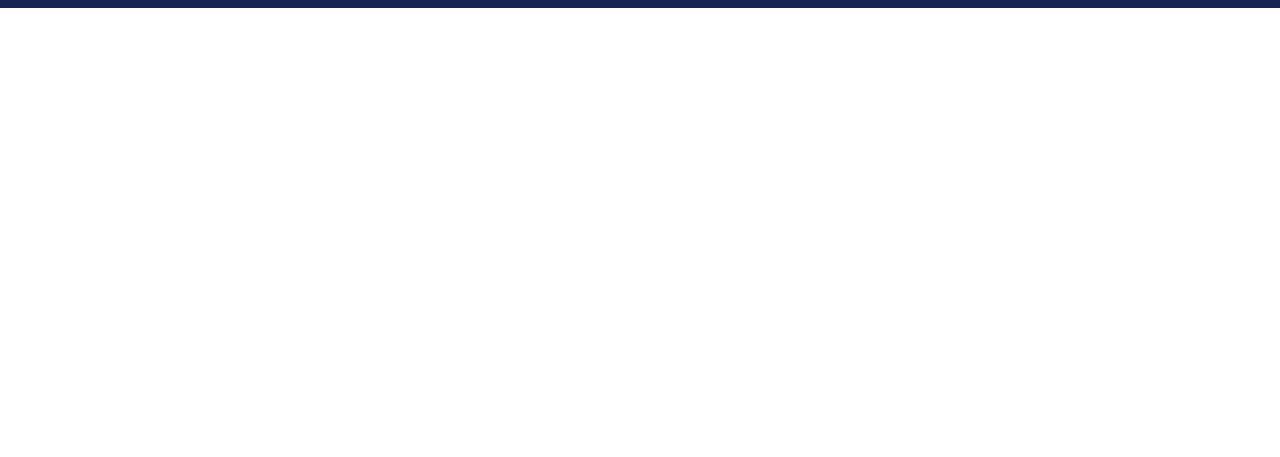
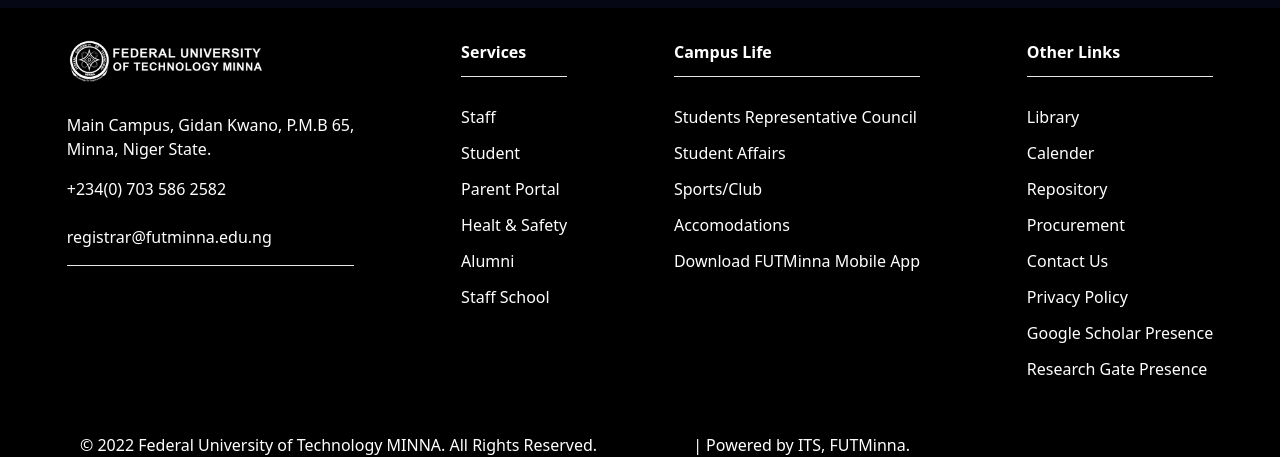
Before and after one commit to pa3k-tabs/FUTMINNA_clone, a website: page src/index.html in a window 1280 px wide. Shown: the part 5170-5627 px from the top of the page. Before the commit the page ends 5178 px from the top, so only its background shows below. Drawn offline with Linux system fonts and the light colour scheme.

Commit message:
update on the design

```diff
--- a/src/index.html
+++ b/src/index.html
@@ -378,7 +378,7 @@
         </div>
       </div>
     </div>
-    <div class="flex justify-between items-end px-28 h-36 bg-blue-950">
+    <div class="flex justify-between items-end px-28 h-36 bg-stakeholders">
       <div class="pb-6"><a href=""><img src="./img/tetfund-white-1-1.png" alt=""></a></div>
       <div>
         <div><p class="font-semibold pb-8 text-white pl-9">Stakeholders</p></div>
@@ -386,11 +386,49 @@
       </div>
       <div class="pb-6"><a href=""><img src="./img/fmelogo-white-300x100-1.png" alt=""></a></div>
     </div>
-    <div class="">
-      <div></div>
-      <div></div>
-      <div></div>
-      <div></div>
+    <div class=" bg-black text-white">
+      <div class="flex justify-evenly gap-14">
+      <div class="pt-8 pl-4">
+        <img src="./img/futminna-white-300x71.png" alt="" class="h-[45px] w-[195px]">
+        <p class="pt-7">Main Campus, Gidan Kwano, P.M.B 65,</p>
+        <p class="pb-4">Minna, Niger State.</p>
+        <p class="pb-6">+234(0) 703 586 2582</p>
+        <p class="pb-4">registrar@futminna.edu.ng</p>
+        <hr class="bg-futminna">
+      </div>
+      <div class="pt-8">
+        <div class="pb-3 font-semibold"><p>Services</p></div> <hr>
+        <p class="pt-7 pb-3"><a href="" class="hover:text-yellow-400">Staff</a></p>
+        <p class="pb-3"><a href="" class="hover:text-yellow-400">Student</a></p>
+        <p class="pb-3"><a href="" class="hover:text-yellow-400">Parent Portal</a></p>
+        <p class="pb-3"><a href="" class="hover:text-yellow-400">Healt & Safety</a></p>
+        <p class="pb-3"><a href="" class="hover:text-yellow-400">Alumni</a></p>
+        <p class="pb-3"><a href="" class="hover:text-yellow-400">Staff School</a></p>
+      </div>
+      <div class="pt-8">
+        <div class="pb-3 font-semibold"><p>Campus Life</p></div> <hr>
+        <p class="pt-7 pb-3"><a href="" class="hover:text-yellow-400">Students Representative Council</a></p>
+        <p class="pb-3"><a href="" class="hover:text-yellow-400">Student Affairs</a></p>
+        <p class="pb-3"><a href="" class="hover:text-yellow-400">Sports/Club</a></p>
+        <p class="pb-3"><a href="" class="hover:text-yellow-400">Accomodations</a></p>
+        <p class="pb-3"><a href="" class="hover:text-yellow-400">Download FUTMinna Mobile App</a></p>
+      </div>
+      <div class="pt-8 pr-4">
+        <div class="pb-3 font-semibold"><p>Other Links</p></div> <hr>
+        <p class="pt-7 pb-3"><a href="" class="hover:text-yellow-400">Library</a></p>
+        <p class="pb-3"><a href="" class="hover:text-yellow-400">Calender</a></p>
+       <p class="pb-3"> <a href="" class="hover:text-yellow-400">Repository</a></p>
+       <p class="pb-3"> <a href="" class="hover:text-yellow-400">Procurement</a></p>
+        <p class="pb-3"><a href="" class="hover:text-yellow-400">Contact Us</a></p>
+        <p class="pb-3"><a href="" class="hover:text-yellow-400">Privacy Policy</a></p>
+        <p class="pb-3"><a href="" class="hover:text-yellow-400">Google Scholar Presence</a></p>
+        <p class="pb-3"><a href="" class="hover:text-yellow-400">Research Gate Presence</a></p>
+      </div>
+      </div>
+      <div class="flex gap-24 pt-10">
+        <p class="pl-20">© 2022 Federal University of Technology MINNA. All Rights Reserved.</p>
+        <p><a href="">| Powered by ITS, FUTMinna.</a></p>
+      </div>
     </div>
   </body>
 </html>
--- a/tailwind.config.js
+++ b/tailwind.config.js
@@ -4,6 +4,7 @@
   theme: {
     extend: {
       backgroundColor: {
+        stakeholders: "#050714",
         futminna: "#800e80",
         bgemp: "#4c2849",
       },
```
Also changed, not shown: dist/output.css, src/img/futminna-white-300x71.png (added).
